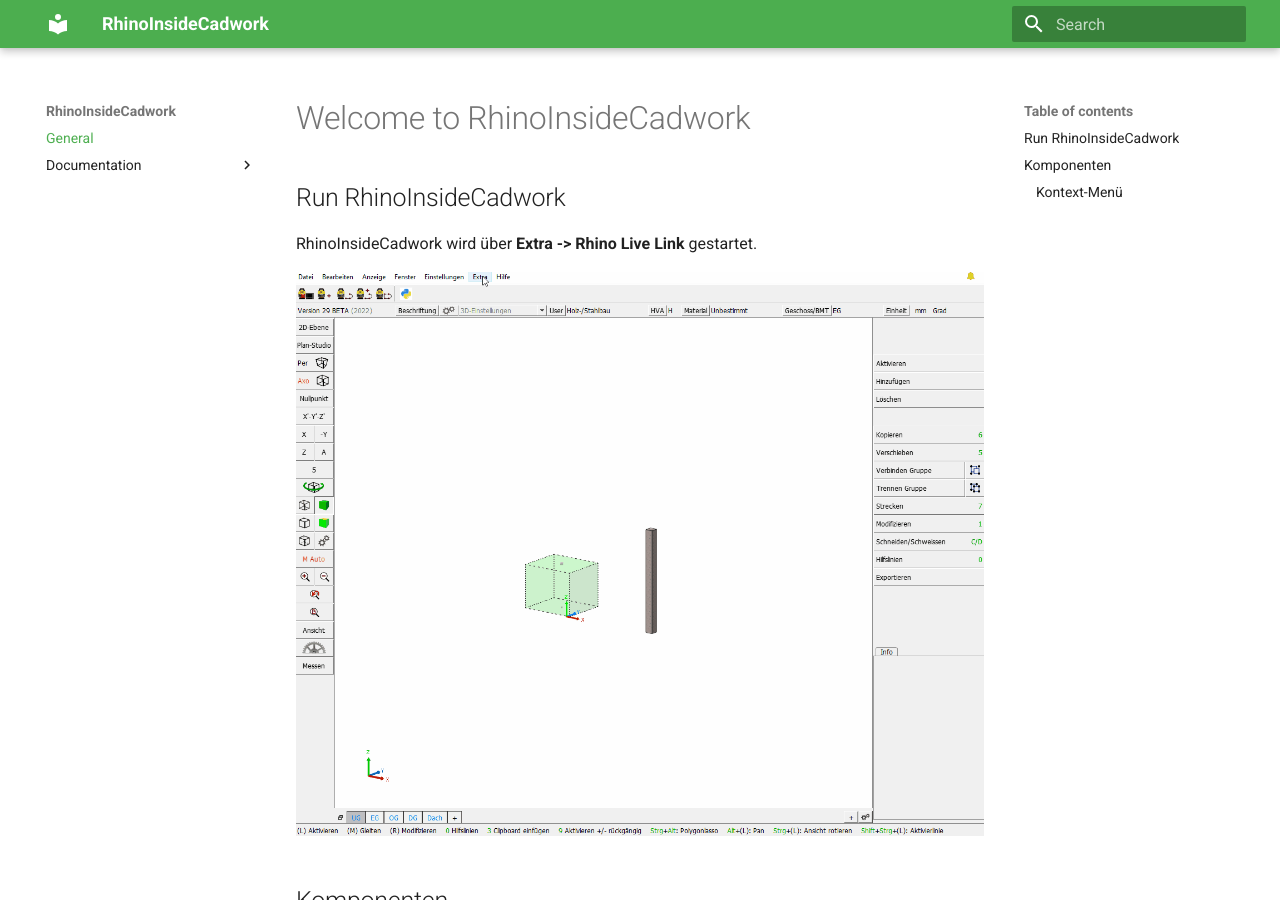
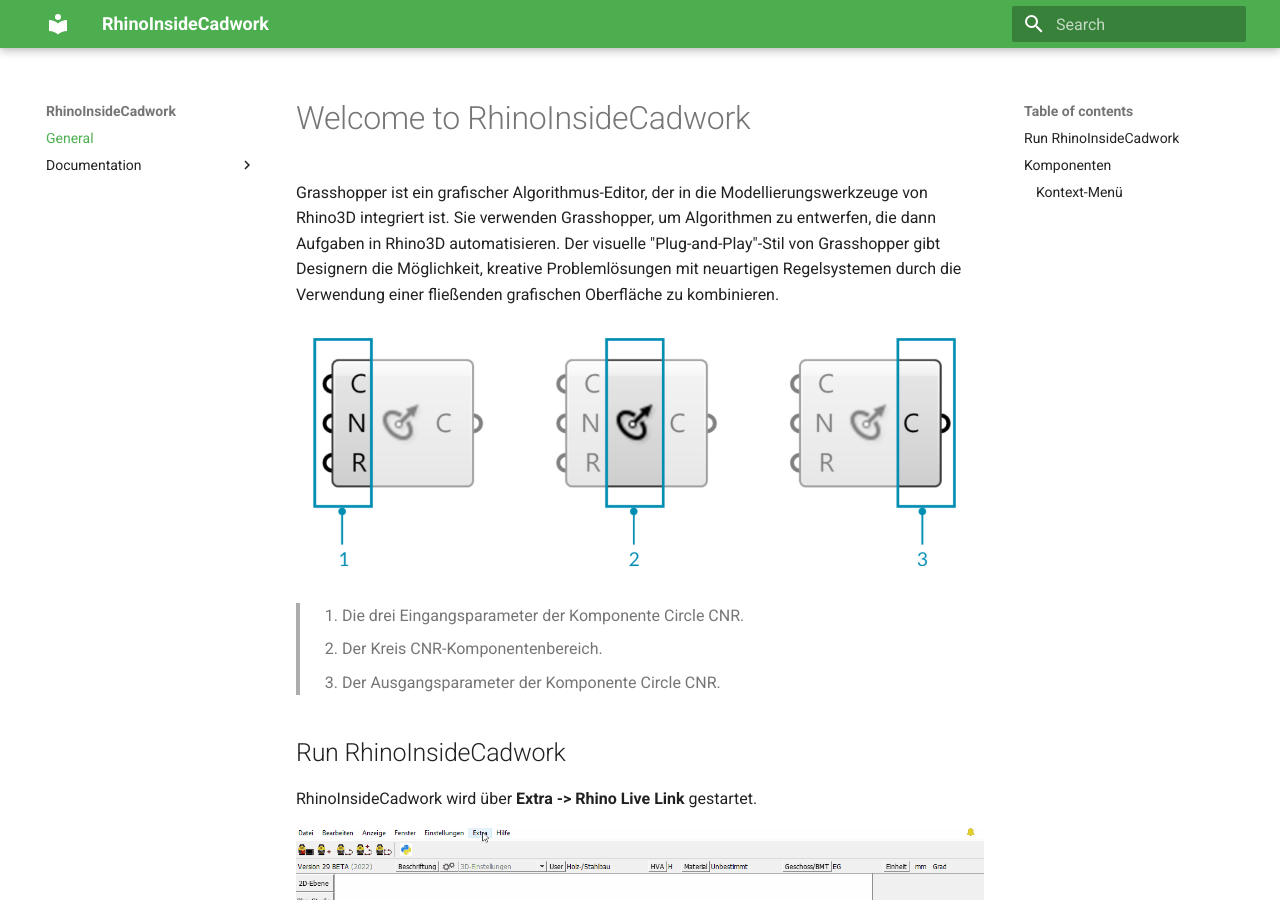
Before and after one commit to stephroche/RhinoInsideCadwork, an MkDocs documentation site: the page built from docs/index.md, in a window 1280 px wide and 900 px high. Built offline with MkDocs 1.6.1 and Material for MkDocs 9.7.7, drawn with Linux system fonts in a browser that asks for light colours.

Commit message:
Plates Contact

```diff
--- a/docs/index.md
+++ b/docs/index.md
@@ -1,4 +1,14 @@
 # Welcome to RhinoInsideCadwork
+
+Grasshopper ist ein grafischer Algorithmus-Editor, der in die Modellierungswerkzeuge von Rhino3D integriert ist. Sie verwenden Grasshopper, um Algorithmen zu entwerfen, die dann Aufgaben in Rhino3D automatisieren.
+Der visuelle "Plug-and-Play"-Stil von Grasshopper gibt Designern die Möglichkeit, kreative Problemlösungen mit neuartigen Regelsystemen durch die Verwendung einer fließenden grafischen Oberfläche zu kombinieren.
+
+![Backup Text](img/process.png "https://modelab.gitbooks.io/grasshopper-primer/content/1-foundations/1-2/2_grasshopper-component-parts.html"){: style="width:800px"}
+
+> 1. Die drei Eingangsparameter der Komponente Circle CNR.
+> 2. Der Kreis CNR-Komponentenbereich.
+> 3. Der Ausgangsparameter der Komponente Circle CNR.
+
 
 ## Run RhinoInsideCadwork
 
```
Also changed, not shown: docs/img/process.png (added), 3 other files.
